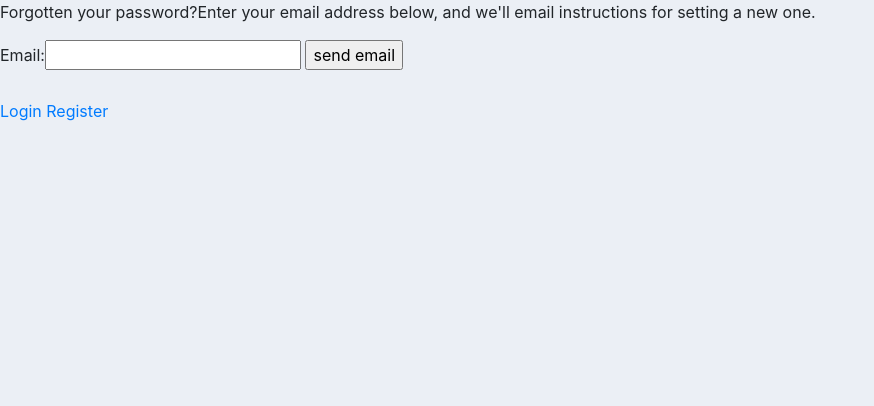
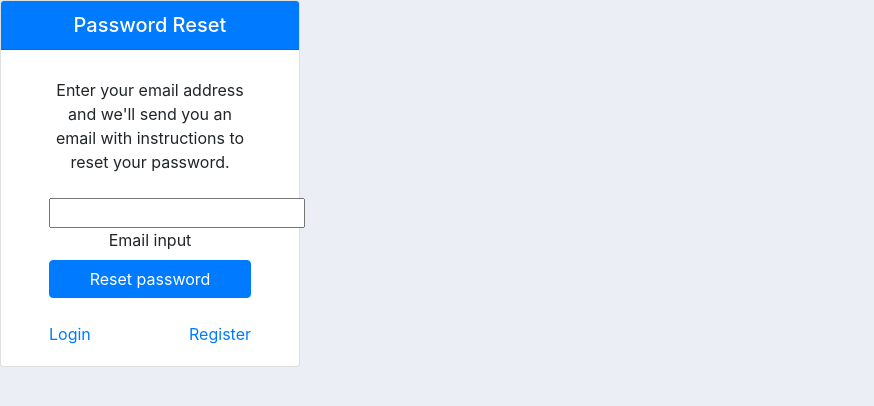
Before and after one commit to javid-rezvan/CRM, a Django app: page /reset_password/ in a window 1280 px wide. Shown: the part 59-465 px from the top of the page, without its empty margins (0-874 px from the left). Run offline with Django 3.2, Linux system fonts and the light colour scheme; some libraries are stand-ins or nearby versions.

Commit message:
Update password_reset.html

```diff
--- a/accounts/templates/accounts/password_reset.html
+++ b/accounts/templates/accounts/password_reset.html
@@ -1,13 +1,23 @@
 {% extends 'accounts/main.html' %}
 {% block content %}
-<p>Forgotten your password?Enter your email address below, and we'll email instructions for setting a new one.</p>
-   <form method="POST">
+<form method="POST">
     {% csrf_token %}
-    {{form}}
-    <input type="submit" value="send email">
-
-    </form>
-    <br>
-    <a class="" href="{% url 'login' %}">Login</a>
-    <a class="" href="{% url 'register' %}">Register</a>
+    <div class="card text-center" style="width: 300px;">
+    <div class="card-header h5 text-white bg-primary">Password Reset</div>
+    <div class="card-body px-5">
+        <p class="card-text py-2">
+            Enter your email address and we'll send you an email with instructions to reset your password.
+        </p>
+        <div class="form-outline">
+            {{form.email}}
+            <label class="form-label" for="typeEmail">Email input</label>
+        </div>
+        <input  class="btn btn-primary w-100" type="submit" value="Reset password">
+        <div class="d-flex justify-content-between mt-4">
+            <a class="" href="{% url 'login' %}">Login</a>
+            <a class="" href="{% url 'register' %}">Register</a>
+        </div>
+    </div>
+</div>
+</form>
 {% endblock %}
```
